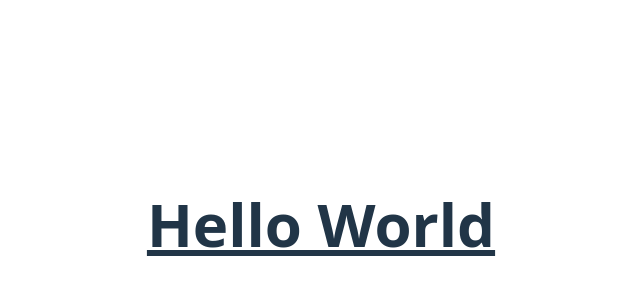
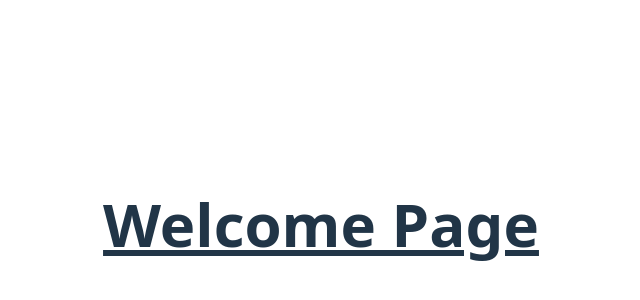
Before and after one commit to saha8086/graphiql-app, a React (Vite) app: page / in a window 1280 px wide. Shown: the part 176-476 px from the top of the page, without its empty margins (319-959 px from the left). Built offline with nearby package versions, Linux system fonts and the light colour scheme.

Commit message:
feat: add graphql page

```diff
--- /dev/null
+++ b/src/pages/GraphQLPage.tsx
@@ -0,0 +1,7 @@
+import { FC } from 'react';
+
+const GraphQLPage: FC = () => {
+  return <h1 className="text-6xl font-bold underline">GraphQL Page</h1>;
+};
+
+export default GraphQLPage;
--- a/src/pages/WelcomePage.tsx
+++ b/src/pages/WelcomePage.tsx
@@ -2,7 +2,7 @@ import { FC } from 'react';
 
 // todo: https://github.com/saha8086/graphiql-app/issues/6
 const WelcomePage: FC = () => {
-  return <h1 className="text-6xl font-bold underline">Hello World</h1>;
+  return <h1 className="text-6xl font-bold underline">Welcome Page</h1>;
 };
 
 export default WelcomePage;
--- a/src/routes/router.tsx
+++ b/src/routes/router.tsx
@@ -6,6 +6,7 @@ import NotFoundPage from '@pages/NotFoundPage';
 
 const App = withLoading(lazy(() => import('@app/App')));
 const WelcomePage = withLoading(lazy(() => import('@pages/WelcomePage')));
+const GraphQLPage = withLoading(lazy(() => import('@pages/GraphQLPage')));
 
 export const routes: RouteObject[] = [
   {
@@ -17,6 +18,11 @@ export const routes: RouteObject[] = [
         path: '/',
         index: true,
         element: <WelcomePage />,
+      },
+      {
+        path: '/graphql',
+        index: true,
+        element: <GraphQLPage />,
       },
       {
         path: '/sign-in',
```
